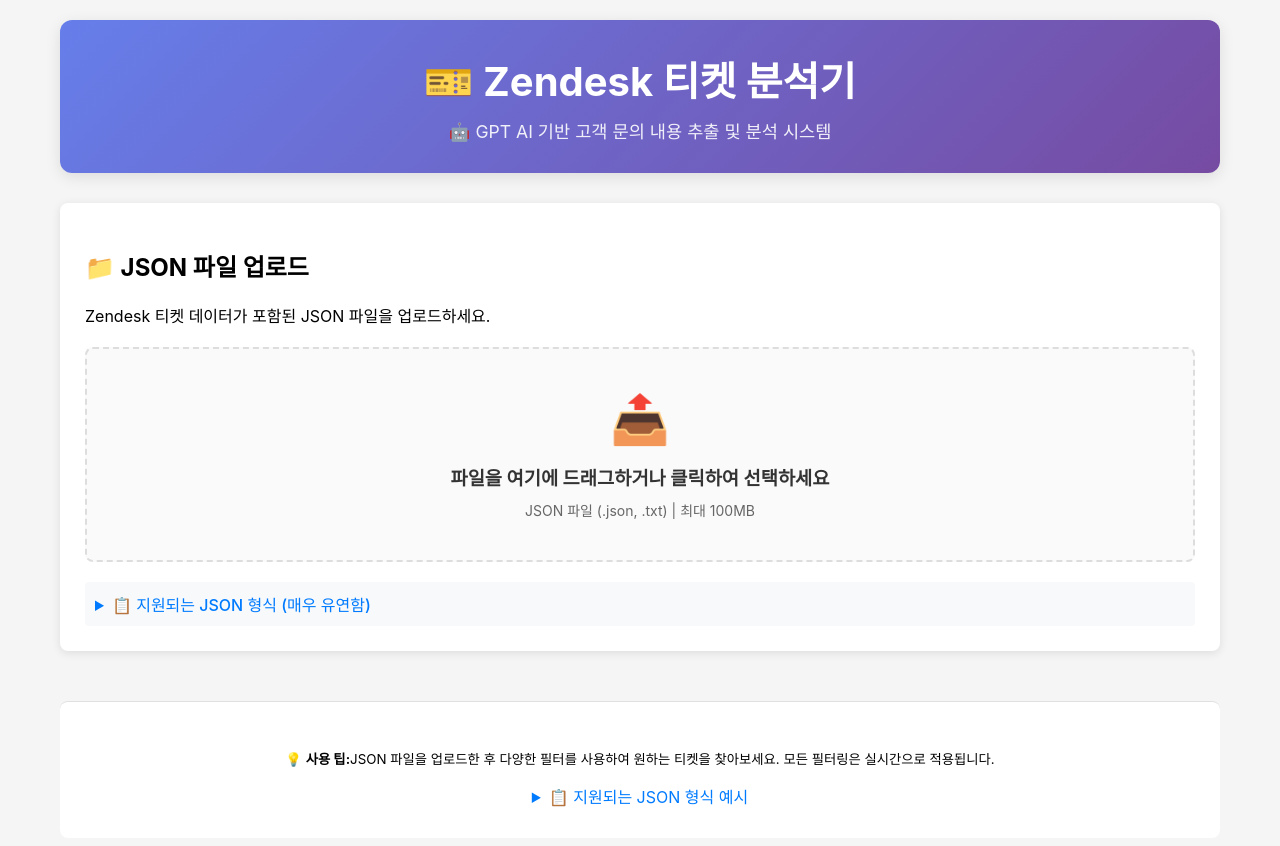
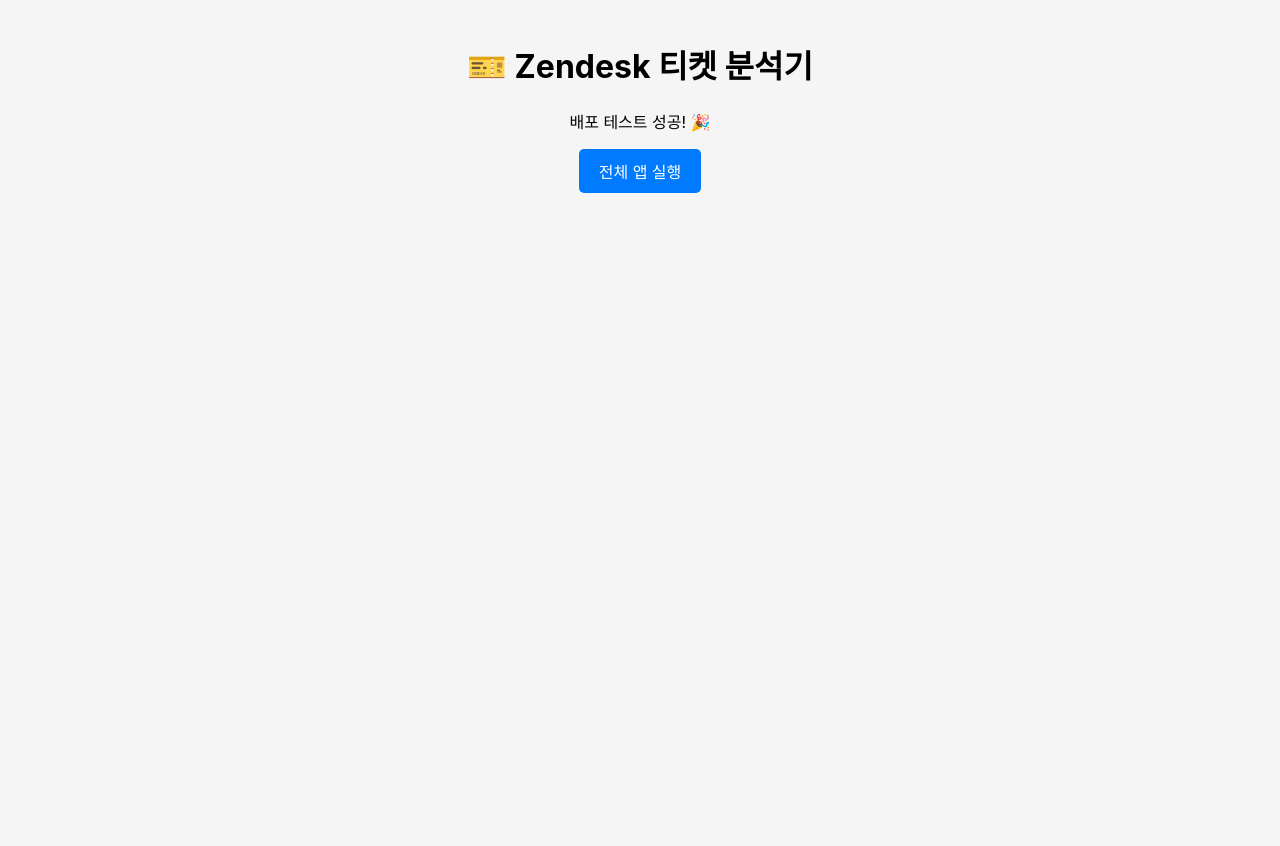
Before and after one commit to nicetoya86/cursor, a React (Create React App) app: page / in a window 1280 px wide. Shown: the top 846 px of the page. After the commit the page ends 800 px from the top, so only its background shows below. Built offline with nearby package versions, Linux system fonts and the light colour scheme.

Commit message:
흰 화면 문제 해결: 테스트 화면 추가 및 vercel.json 수정

```diff
--- a/src/App.jsx
+++ b/src/App.jsx
@@ -8,6 +8,9 @@
 import './App.css';
 
 function App() {
+  // 임시 테스트: 간단한 화면 먼저 표시
+  const [showFullApp, setShowFullApp] = useState(false);
+
   const {
     allTickets,
     filteredTickets,
@@ -72,6 +75,30 @@
   const handleFilter = useCallback((filters) => {
     applyFilters(filters);
   }, [applyFilters]);
+
+  // 임시 테스트 화면
+  if (!showFullApp) {
+    return (
+      <div style={{ padding: '20px', textAlign: 'center' }}>
+        <h1>🎫 Zendesk 티켓 분석기</h1>
+        <p>배포 테스트 성공! 🎉</p>
+        <button
+          onClick={() => setShowFullApp(true)}
+          style={{
+            padding: '10px 20px',
+            fontSize: '16px',
+            backgroundColor: '#007bff',
+            color: 'white',
+            border: 'none',
+            borderRadius: '5px',
+            cursor: 'pointer'
+          }}
+        >
+          전체 앱 실행
+        </button>
+      </div>
+    );
+  }
 
   return (
     <div className="App">
```
Also changed, not shown: vercel.json.
